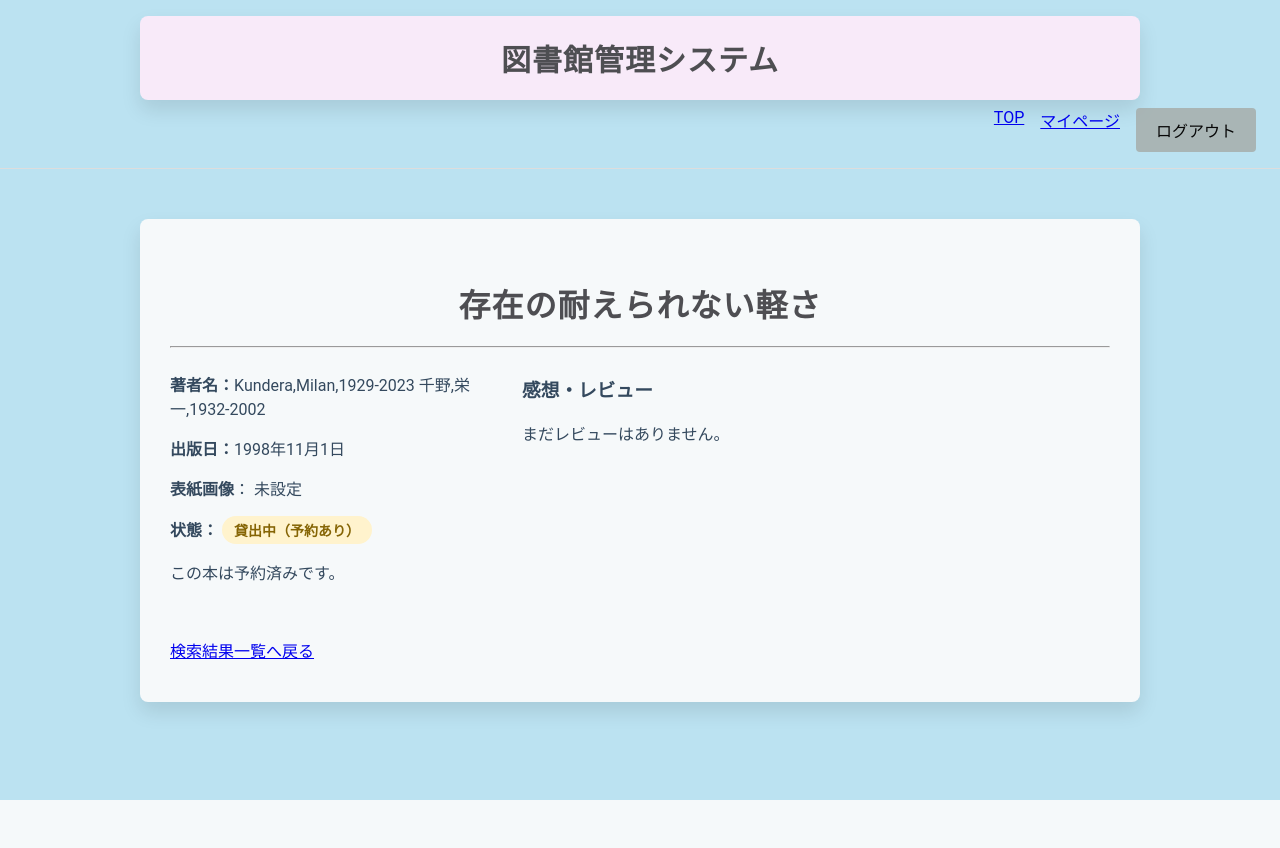
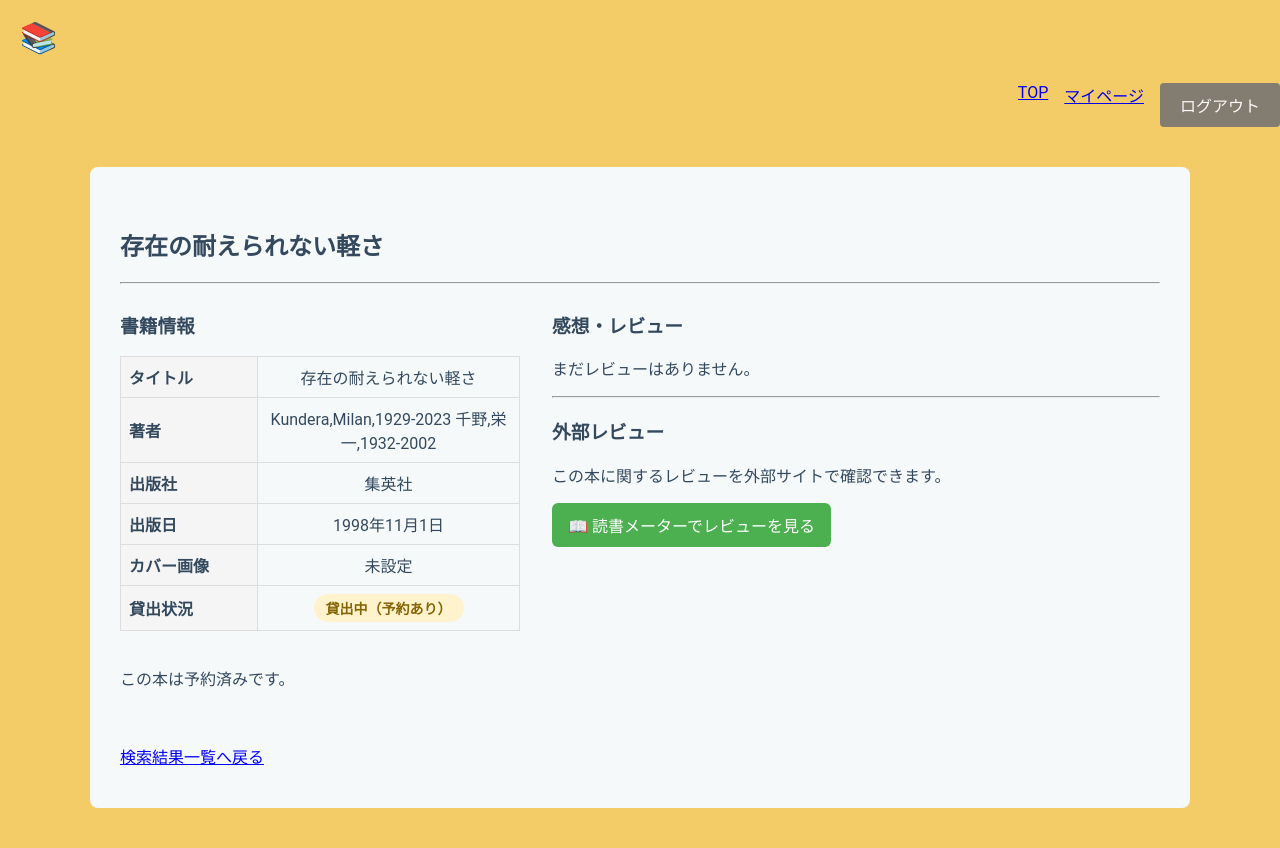
Before and after one commit to kk-watanabe/libraryproject, a Django app: page /library/book/5/ in a window 1280 px wide. Before the commit the page ends 800 px from the top, so only its background shows below. Run offline with Django 5.2, Linux system fonts and the light colour scheme; a user stored in the database is signed in; data comes from the database, SQL or seed files in the repository; both versions use the stored data as it was after the commit.

Commit message:
外部レビュー

```diff
--- a/libraryapp/views.py
+++ b/libraryapp/views.py
@@ -78,6 +78,9 @@ class BookDetailView(LoginRequiredMixin, DetailView):
         context["my_reserved"] = my_reserved
         context["reviews"] = self.object.reviews.select_related(
             "user"
+        )
+        context["bookmeter_url"] = (
+            f"https://bookmeter.com/search?keyword={self.object.isbn}"
         )
 
         return context
--- a/static/libraryapp/base.css
+++ b/static/libraryapp/base.css
@@ -1,6 +1,6 @@
 body {
     font-family: 'Roboto', 'Segoe UI', Tahoma, Geneva, Verdana, sans-serif;
-    background-color: #bbe2f1;
+    background-color: #f4cc67;
     color: #34495e;
     margin: 0;
 }
@@ -10,14 +10,13 @@ body {
     justify-content: flex-end;
     align-items: center;
     flex-wrap: wrap;
-    padding: 16px 24px;
-    border-bottom: 1px solid #ddd;
+    padding: 0;
 }
 
 .header h1 {
     width: 100%;
-    text-align: center;
-    margin: 0;
+    text-align: left;
+    margin: 20px;
     font-size: 30px;
 }
 
@@ -33,22 +32,10 @@ body {
     background-color: #f6f9fa;
     padding: 40px 30px;
     border-radius: 8px;
-    box-shadow: 0 10px 20px rgba(0, 0, 0, 0.1);
-    max-width: 1000px;
+    max-width: 1100px;
     width: 100%;
     box-sizing: border-box;
-    margin: 50px auto;
-}
-
-.header-container {
-    background-color: #f8eaf9;
-    padding: 20px 30px;
-    border-radius: 8px;
-    box-shadow: 0 10px 20px rgba(0, 0, 0, 0.1);
-    max-width: 1000px;
-    width: 100%;
-    box-sizing: border-box;
-    margin: 0px auto;
+    margin: 40px auto;
 }
 
 /* ===== 見出しのスタイル ===== */
@@ -87,9 +74,9 @@ form input[type="text"]{
 form button {
     white-space: nowrap; /* 改行防止 */
     /* ボタンの背景色を青に設定 */
-    background-color: #a6aeacdc;
+    background-color: #727072dc;
     /* テキストの色を白に設定 */
-    color: #080808;
+    color: #faf8f8;
     /* 内側の余白を設定 */
     padding: 10px 20px;
     /* ボーダーを無効化 */
@@ -166,7 +153,7 @@ td:first-child {
 }
 
 .book-info {
-    flex: 0 0 320px;
+    flex: 0 0 400px;
 }
 
 .review-section {
@@ -182,3 +169,34 @@ td:first-child {
     padding: 16px;
     margin-bottom: 12px;
 }
+
+.external-review-button {
+    display: inline-block;
+    padding: 10px 16px;
+    background-color: #4caf50;
+    color: white;
+    text-decoration: none;
+    border-radius: 6px;
+    font-weight: 500;
+}
+
+.external-review-button:hover {
+    opacity: 0.9;
+}
+
+.book-info-table {
+    width: 100%;
+    border-collapse: collapse;
+}
+
+.book-info-table th,
+.book-info-table td {
+    border: 1px solid #ddd;
+    padding: 8px;
+}
+
+.book-info-table th {
+    width: 120px;
+    text-align: left;
+    background-color: #f5f5f5;
+}
--- a/templates/libraryapp/base.html
+++ b/templates/libraryapp/base.html
@@ -9,9 +9,7 @@
 </head>
 <body>
     <header class="header">
-        <div class="header-container">
-            <h1><strong>図書館管理システム</strong></h1>
-        </div>
+        <h1><strong>📚</strong></h1>
 
         <nav>
             <a href="{% url 'home' %}">TOP</a>
--- a/templates/libraryapp/book_detail.html
+++ b/templates/libraryapp/book_detail.html
@@ -3,27 +3,50 @@
 {% block title %}詳細情報{% endblock %}
 
 {% block content %}
-<h1>{{ book.title }}</h1>
+<h2>{{ book.title }}</h2>
 <hr>
 <div class="book-detail-layout">
 
     <div class="book-info">
-        <p><strong>著者名：</strong>{{ book.author }}</p>
-        <p><strong>出版日：</strong>{{ book.publication_date }}</p>
-        <p><strong>表紙画像</strong>：
+        <h3>書籍情報</h3>
+        <table class="book-info-table">
+            <tr>
+                <th><strong>タイトル</strong></th>
+                <td>{{ book.title }}</td>
+            </tr>
+            <tr>
+                <th><strong>著者</strong></th>
+                <td>{{ book.author }}</td>
+            </tr>
+            <tr>
+                <th><strong>出版社</strong></th>
+                <td>{{ book.publisher }}</td>
+            </tr>
+            <tr>
+                <th><strong>出版日</strong></th>
+                <td>{{ book.publication_date }}</td>
+            </tr>
+            <tr>
+                <th><strong>カバー画像</strong></th>
+                <td>
                     {% if book.cover_image %}
                         <img src="{{ book.cover_image.url }}" alt="{{ book.title }}" class="book-cover" height="200">
                     {% else %}
                         未設定
                     {% endif %}
-        </p>
-
-        <p><strong>
-            状態：
+                </td>
+            </tr>
+            <tr>
+                <th><strong>貸出状況</strong></th>
+                <td>
                     <span class="status-badge status-{{ book_status }}">
                         {{ status_label }}
                     </span>
-        </strong></p>
+                </td>
+            </tr>
+        </table>
+        <br>
+
         {% if book_status == "available" %}
             <a href="{% url 'borrow_confirm' stock.id %}"
                 class="action-button">
@@ -64,6 +87,23 @@
             <p>まだレビューはありません。</p>
         {% endfor %}
 
+        <hr>
+
+        <h3>外部レビュー</h3>
+
+        <p>
+            この本に関するレビューを外部サイトで確認できます。
+        </p>
+
+        <p>
+            <a href="{{ bookmeter_url }}"
+            target="_blank"
+            rel="noopener noreferrer"
+            class="external-review-button">
+                📖 読書メーターでレビューを見る
+            </a>
+        </p>
+
     </div>
 
 </div>
--- a/templates/libraryapp/search_results.html
+++ b/templates/libraryapp/search_results.html
@@ -16,7 +16,7 @@
         <th>著者</th>
         <th>出版日</th>
         <th>版数</th>
-    </th>
+    </tr>
     {% for book in book_list %}
     <tr>
         <td>
```
Also changed, not shown: db.sqlite3. Lines whose indentation alone changed are shown as unchanged.
